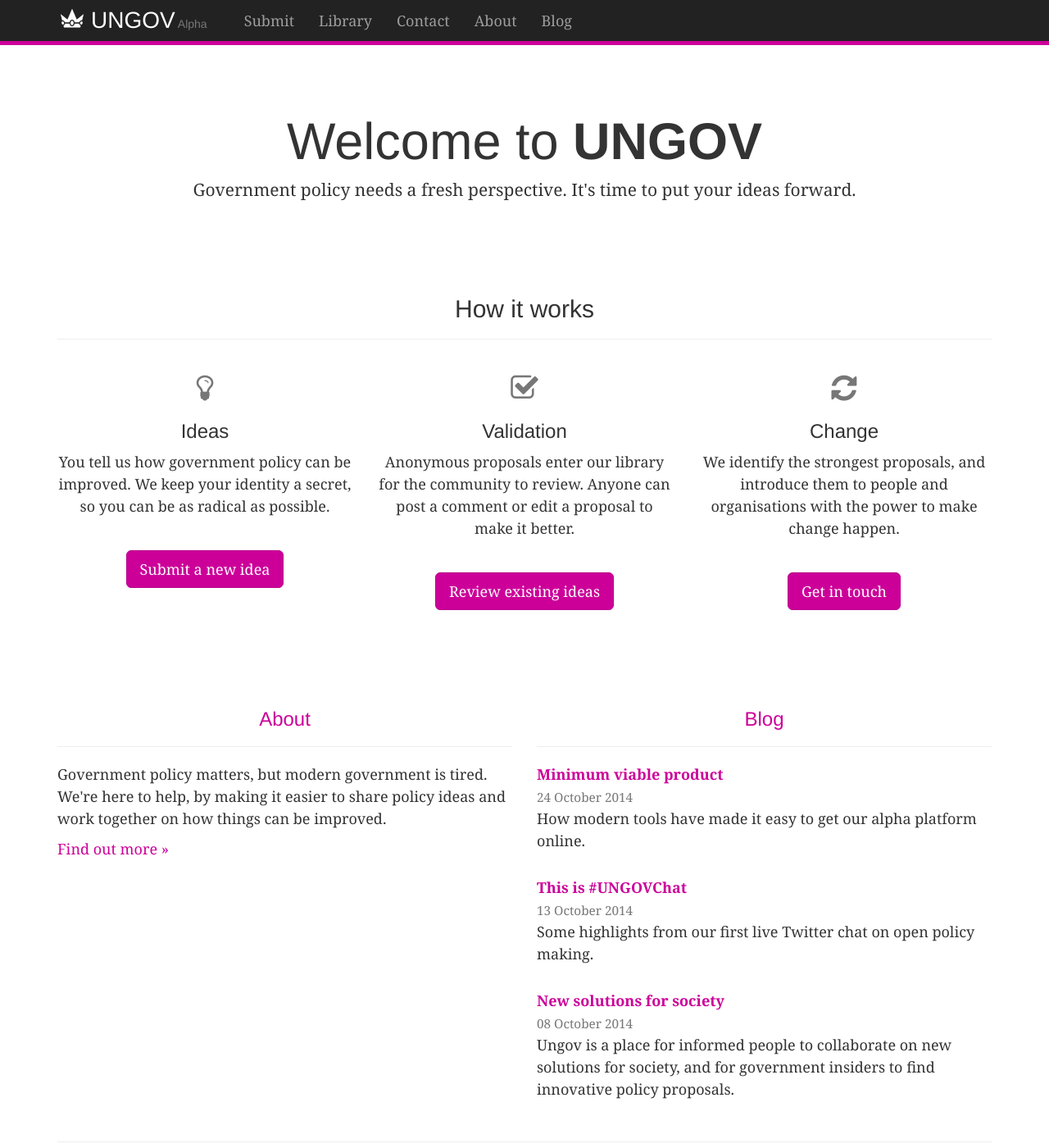
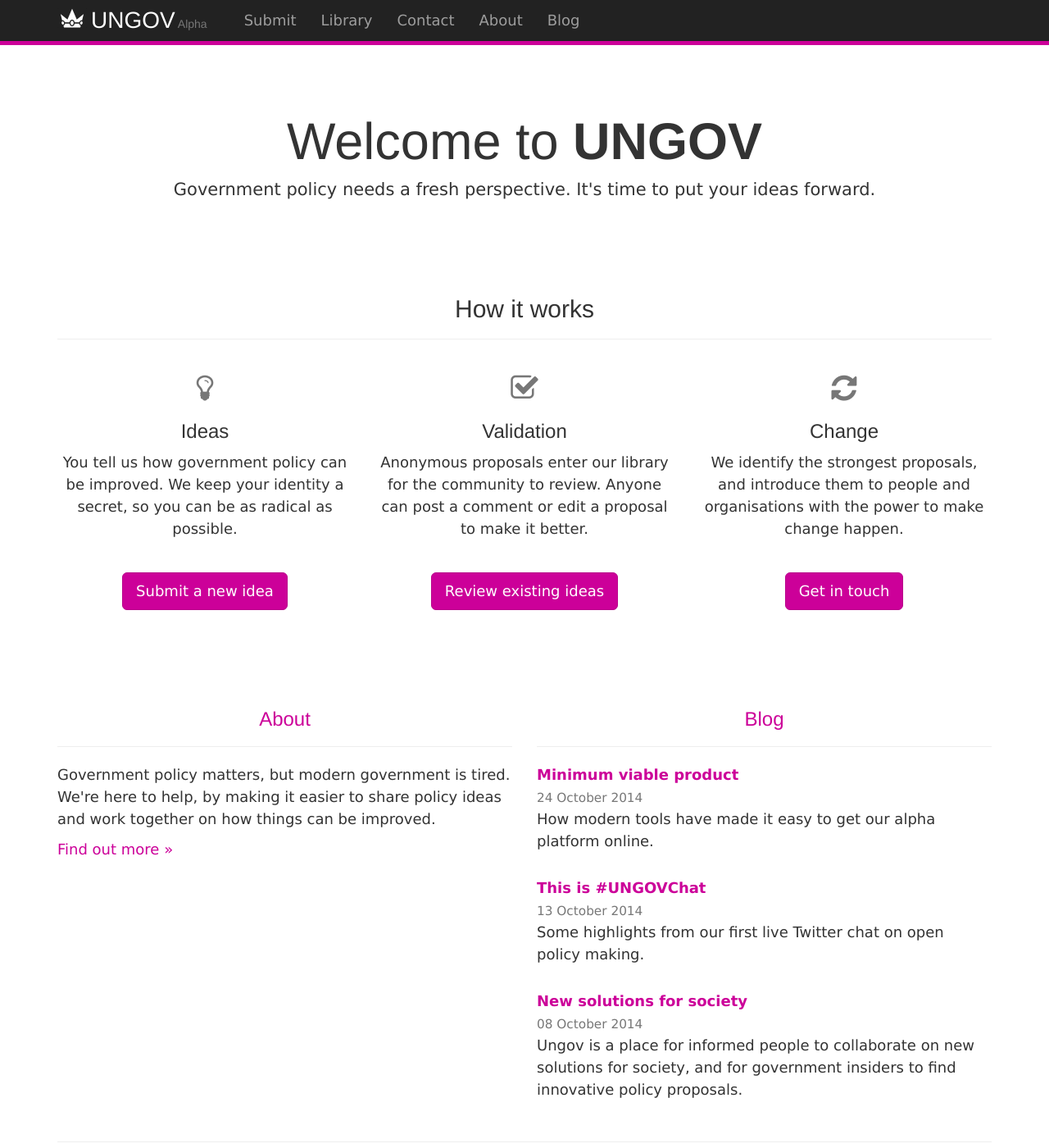
Before and after one commit to ungov/ungov.github.io, a Jekyll site: the page built from index.html, in a window 1280 px wide and 1400 px high. Shown: the whole window at 82% size. Built offline with Jekyll 4.4.1, drawn with Linux system fonts in a browser that asks for light colours; nearby versions of some CDN libraries.

Commit message:
Update main.scss

```diff
--- a/css/main.scss
+++ b/css/main.scss
@@ -8,7 +8,7 @@
 
 // Base variables
 
-$base-font-family:  Georgia, serif;
+$base-font-family:  Verdana, Geneva, sans-serif;
 $base-font-size:    18px;
 $base-font-weight:  300;
 $base-line-height:  1.5;
```
